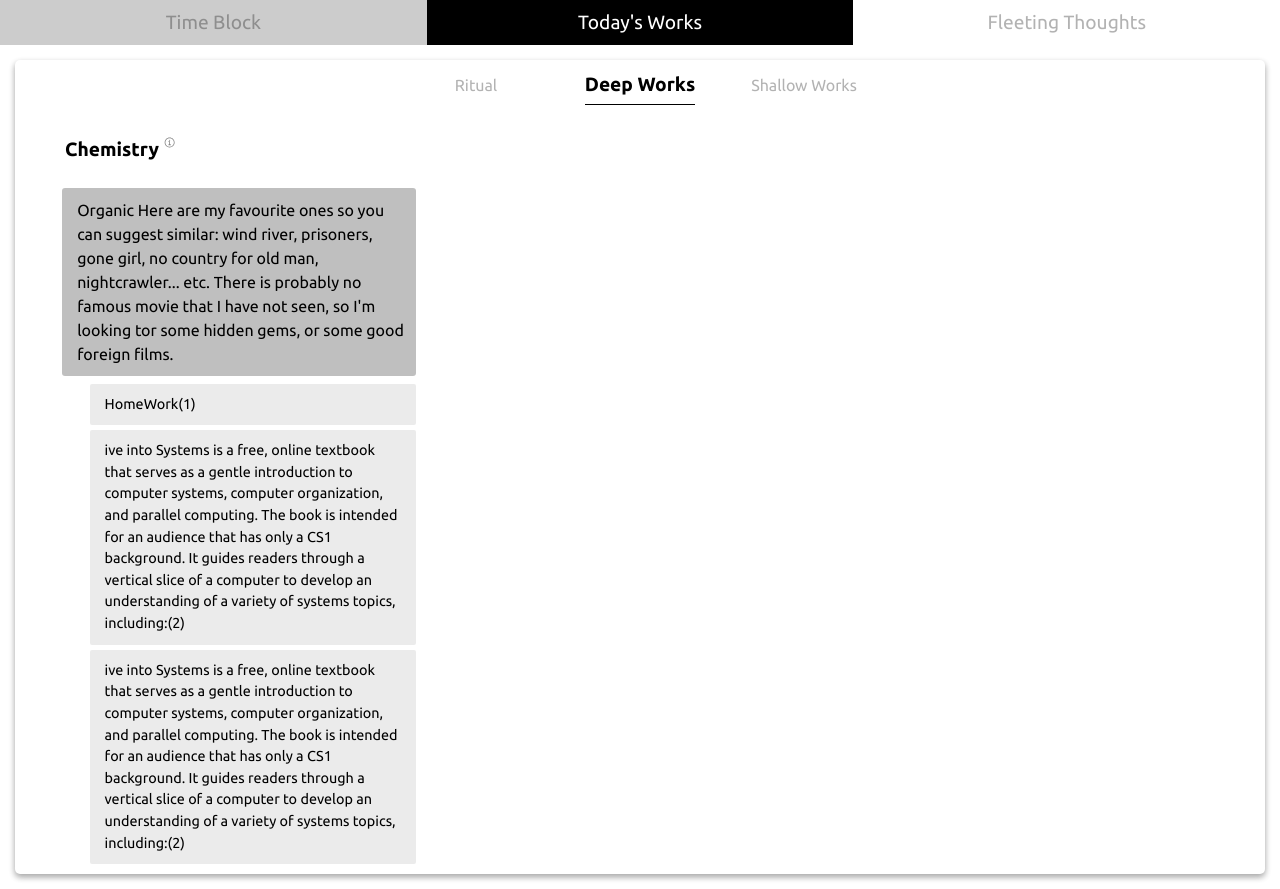
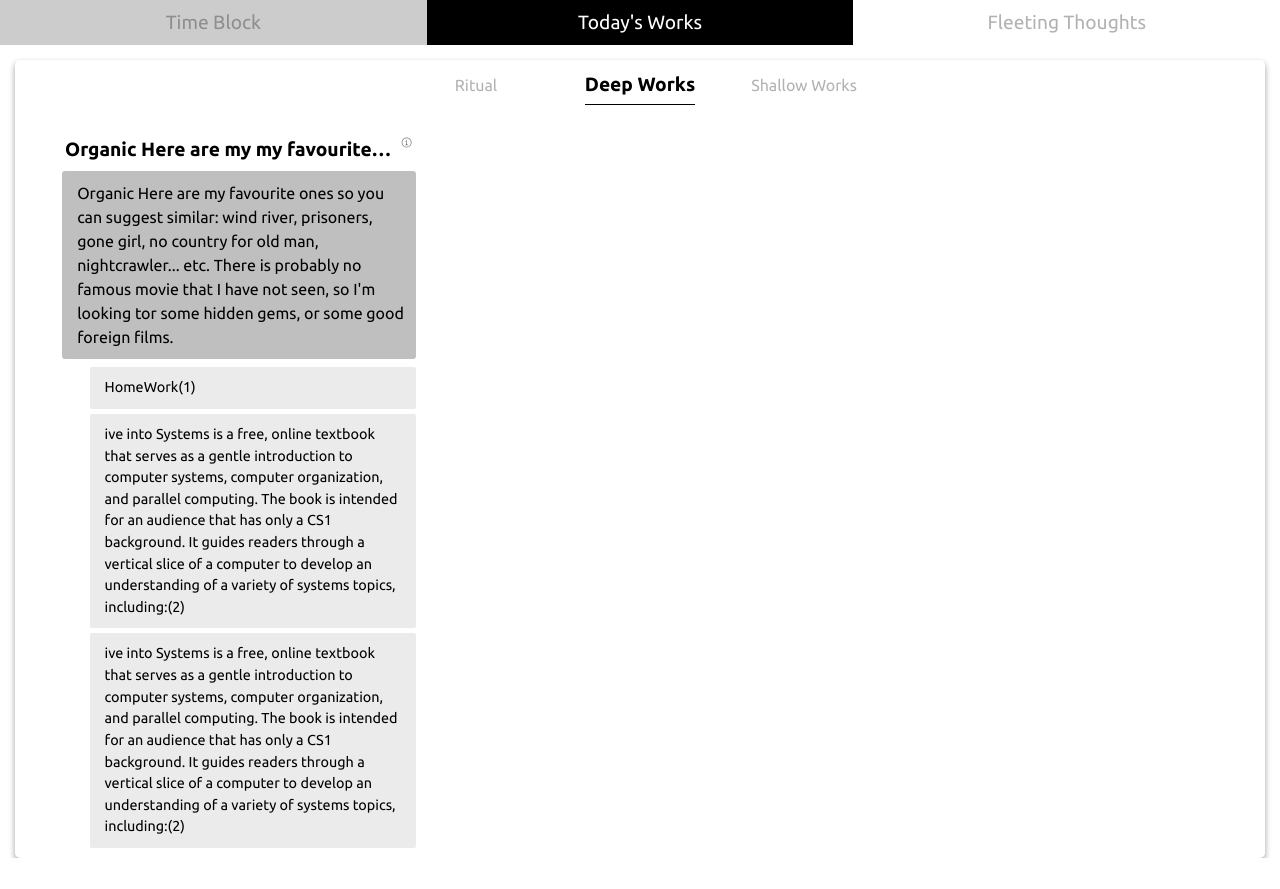
Before and after one commit to kkmm26/deep-work, a React (Vite) app: page / in a window 1280 px wide. After the commit the page ends 858 px from the top, so only its background shows below. Built offline with nearby package versions, Linux system fonts and the light colour scheme.

Commit message:
add toggle to view full text in Subject

```diff
--- a/src/App.jsx
+++ b/src/App.jsx
@@ -6,22 +6,27 @@ import FleetingThoughts from "./components/FleetingThoughts/FleetingThoughts.jsx
 import TimeBlock from "./components/TimeBlock/TimeBlock.jsx";
 import { COLORS, STYLES } from "./constants.js";
 
-const FEATURES = ["Time Block", "Today's Works", "Fleeting Thoughts"]
+const FEATURES = ["Time Block", "Today's Works", "Fleeting Thoughts"];
 
 function App() {
-    const [activeFeature, setActiveFeature] = React.useState(FEATURES[1])
-
+    const [activeFeature, setActiveFeature] = React.useState(FEATURES[1]);
 
     function handleClick(e) {
-        const feature = e.target.textContent
-        setActiveFeature(feature)
+        const feature = e.target.textContent;
+        setActiveFeature(feature);
     }
 
     return (
         <>
             <TitleWrapper onClick={(e) => handleClick(e)}>
                 {FEATURES.map((title) => {
-                    return <Feature key={crypto.randomUUID()} title={title} isActive={title === activeFeature}/>;
+                    return (
+                        <Feature
+                            key={crypto.randomUUID()}
+                            title={title}
+                            isActive={title === activeFeature}
+                        />
+                    );
                 })}
             </TitleWrapper>
             <Main>
@@ -42,19 +47,17 @@ const TitleWrapper = styled.div`
     margin: 0 auto;
 `;
 
-
 const Main = styled.main`
     max-width: 1440px;
-    min-height: 100vh;
-    height: auto;
+    height: 100vh;
     padding: 15px;
     margin: 0 auto;
-    `;
+`;
 
 const FeatureWrapper = styled.div`
-min-width: fit-content;
+    min-width: fit-content;
     width: 100%;
-    height: 100%;
+    min-height: 100%;
     background-color: ${COLORS.white};
     margin: 0 auto;
     border-radius: 5px;
--- a/src/components/TodayWork/DeepWorks/DeepWorks.jsx
+++ b/src/components/TodayWork/DeepWorks/DeepWorks.jsx
@@ -47,7 +47,6 @@ const Wrapper = styled.section`
 
 const SubTaskWarning = styled.p`
     align-self: center;
-    /* text-align: center; */
     padding-left: 70px;
     padding-right: 30px;
     font-size: 0.8rem;
--- a/src/components/TodayWork/DeepWorks/Subject.jsx
+++ b/src/components/TodayWork/DeepWorks/Subject.jsx
@@ -3,9 +3,13 @@ import TaskBar from "./TaskBar";
 
 function Subject() {
     return (
-
-            <SubjectTaskBar hasDesc={true} variant="Subject">Chemistry</SubjectTaskBar>
-
+        <SubjectTaskBar hasDesc={true} variant="Subject">
+            Organic Here are my my favourite ones so you can suggest similar:
+            wind river, prisoners, gone girl, no country for old man,
+            nightcrawler... etc. There is probably no famous movie that I have
+            not seen, so I'm looking tor some hidden gems, or some good foreign
+            films. o
+        </SubjectTaskBar>
     );
 }
 
--- a/src/components/TodayWork/DeepWorks/TaskBar.jsx
+++ b/src/components/TodayWork/DeepWorks/TaskBar.jsx
@@ -1,5 +1,5 @@
-import React from "react";
-import styled from "styled-components";
+import React, { useState } from "react";
+import styled, { css } from "styled-components";
 import PropTypes from "prop-types";
 
 import { ChevronDownIcon } from "@radix-ui/react-icons";
@@ -10,19 +10,28 @@ import useEditableTitle from "../../../hooks/useEditableTitle.jsx";
 
 const Title = styled.h3`
     cursor: pointer;
-    min-height: 45px;
     padding: 10px;
     font: inherit;
     &:focus {
         outline: 2px solid ${COLORS.taskFocusOutline};
         opacity: 0.7;
     }
-
 `;
 
 const SubjectTitle = styled(Title)`
+    flex: 1;
     padding: 0;
-`
+    display: -webkit-box;
+    -webkit-line-clamp: 1;
+    -webkit-box-orient: vertical;
+    overflow: hidden;
+    ${({ fullTextVisible }) =>
+        fullTextVisible &&
+        css`
+            display: block;
+            overflow: visible;
+        `}
+`;
 
 const MainTaskTitle = styled(Title)`
     width: 100%;
@@ -30,6 +39,8 @@ const MainTaskTitle = styled(Title)`
     background-color: ${COLORS.mainTaskBackground};
     padding-left: 15px;
     border-radius: 3px;
+    overflow: hidden;
+    text-overflow: ellipsis;
 `;
 
 const SubTaskTitle = styled(Title)`
@@ -41,20 +52,19 @@ const SubTaskTitle = styled(Title)`
 `;
 
 const titleComponents = {
-    "Subject": SubjectTitle,
+    Subject: SubjectTitle,
     "Main Task": MainTaskTitle,
     "Sub Task": SubTaskTitle,
 };
 
-function TaskBar({
-    children,
-    hasDesc,
-    className,
-    variant,
-    onClick,
-}) {
+function TaskBar({ children, hasDesc, className, variant, onClick }) {
     const Tag = titleComponents[variant];
     const editTaskTitle = useEditableTitle();
+    const [fullTextVisible, setFullTextVisible] = useState(false);
+
+    function handleTitleClick() {
+        setFullTextVisible((prev) => !prev);
+    }
 
     return (
         <Wrapper className={className}>
@@ -65,7 +75,8 @@ function TaskBar({
             )}
             <Tag
                 tabIndex={0}
-                onClick={(e) => e.currentTarget.focus()}
+                onClick={handleTitleClick}
+                fullTextVisible={fullTextVisible}
                 onDoubleClick={editTaskTitle}
             >
                 {children}
@@ -77,8 +88,6 @@ function TaskBar({
         </Wrapper>
     );
 }
-
-
 
 const ChevronDownIconWrapper = styled.div`
     padding: 6px 10px;
@@ -92,7 +101,7 @@ const ChevronDownIconWrapper = styled.div`
 `;
 
 const Wrapper = styled.div`
-    width: 100%;
+    max-width: 100%;
     display: flex;
     gap: 5px;
     align-items: flex-start;
@@ -102,7 +111,6 @@ const Wrapper = styled.div`
         visibility: visible;
     }
 `;
-
 
 TaskBar.propTypes = {
     children: PropTypes.node,
--- a/src/components/TodayWork/TodayWork.jsx
+++ b/src/components/TodayWork/TodayWork.jsx
@@ -13,9 +13,9 @@ function TodayWork() {
     const [currentWork, setCurrentWork] = React.useState(WORK_TYPES[1]);
     const [isFormOpen, setIsFormOpen] = React.useState(false)
     const scrollRef = React.useRef();
-
     function scrollOnTitleClicked(e) {
         scrollRef.current.scrollIntoView({ behavior: "smooth" });
+        console.log(scrollRef.current);
         setCurrentWork(e.currentTarget.dataset.work);
     }
     function closeForm(e) {
@@ -33,7 +33,7 @@ function TodayWork() {
 
 
     return (
-        <>
+        <Wrapper ref={scrollRef}>
             <TitleWrapper>
                 {WORK_TYPES.map((work, index) => {
                     const isActive = work === currentWork;
@@ -59,14 +59,17 @@ function TodayWork() {
             <SubTaskProvider>
                 {isFormOpen && <TaskEntryForm closeForm={closeForm} />}
             </SubTaskProvider>
-            <WorkTypeWrapper ref={scrollRef}>
+            <WorkTypeWrapper>
                 {currentWork === WORK_TYPES[0] && <Ritual />}
                 {currentWork === WORK_TYPES[1] && <DeepWorks />}
                 {currentWork === WORK_TYPES[2] && <ShallowWorks />}
             </WorkTypeWrapper>
-        </>
+        </Wrapper>
     );
 }
+const Wrapper = styled.div`
+
+`
 
 const TitleWrapper = styled.div`
     isolation: isolate;
@@ -118,11 +121,6 @@ const WorkTitle = styled.h2`
 
 
 const WorkTypeWrapper = styled.div`
-    /* padding: 20px;
-    border: 1px solid red;
-    background-color: aliceblue;
-    max-width: 100%;
-    min-width: fit-content; */
 `;
 
 
```
